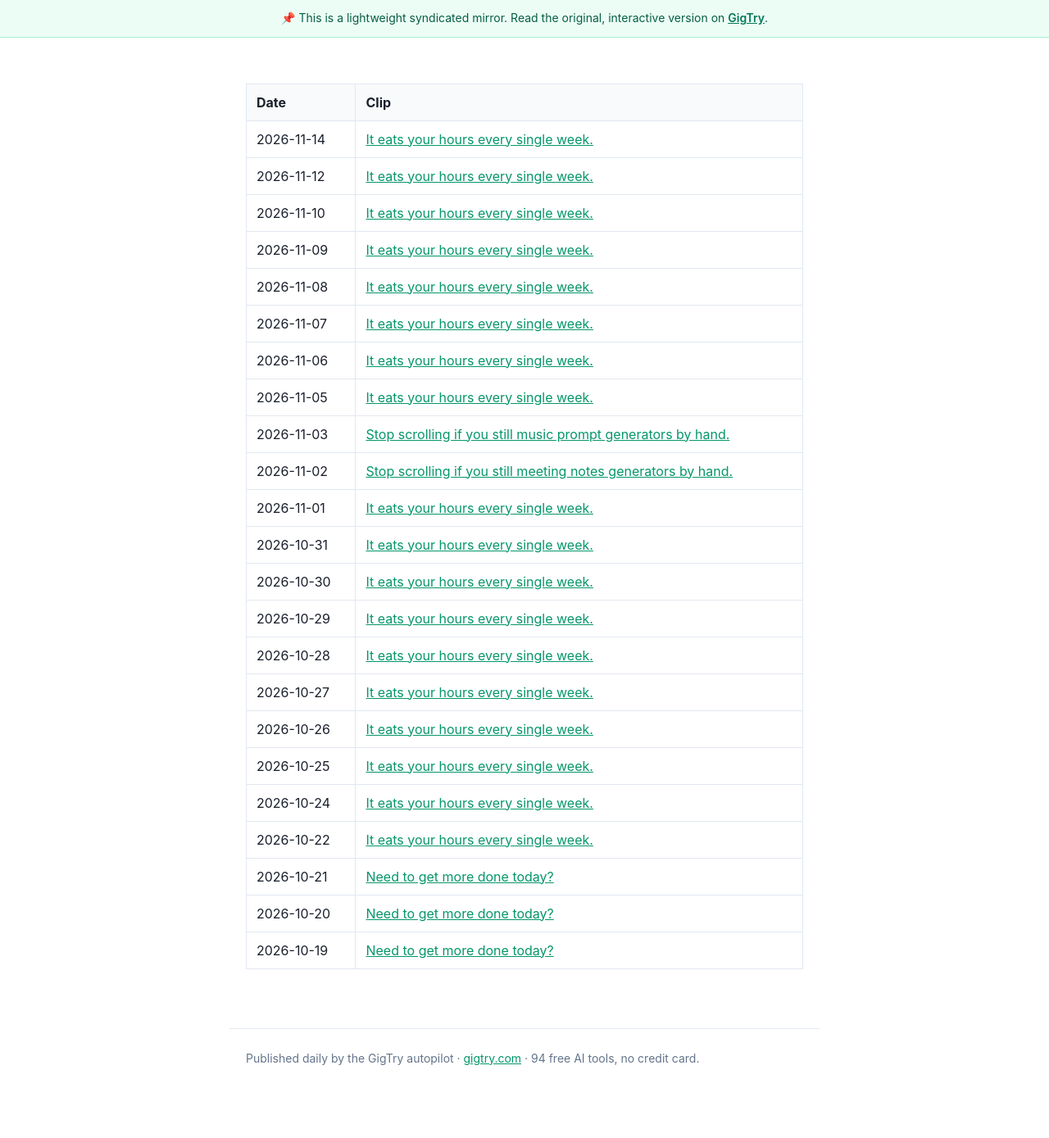
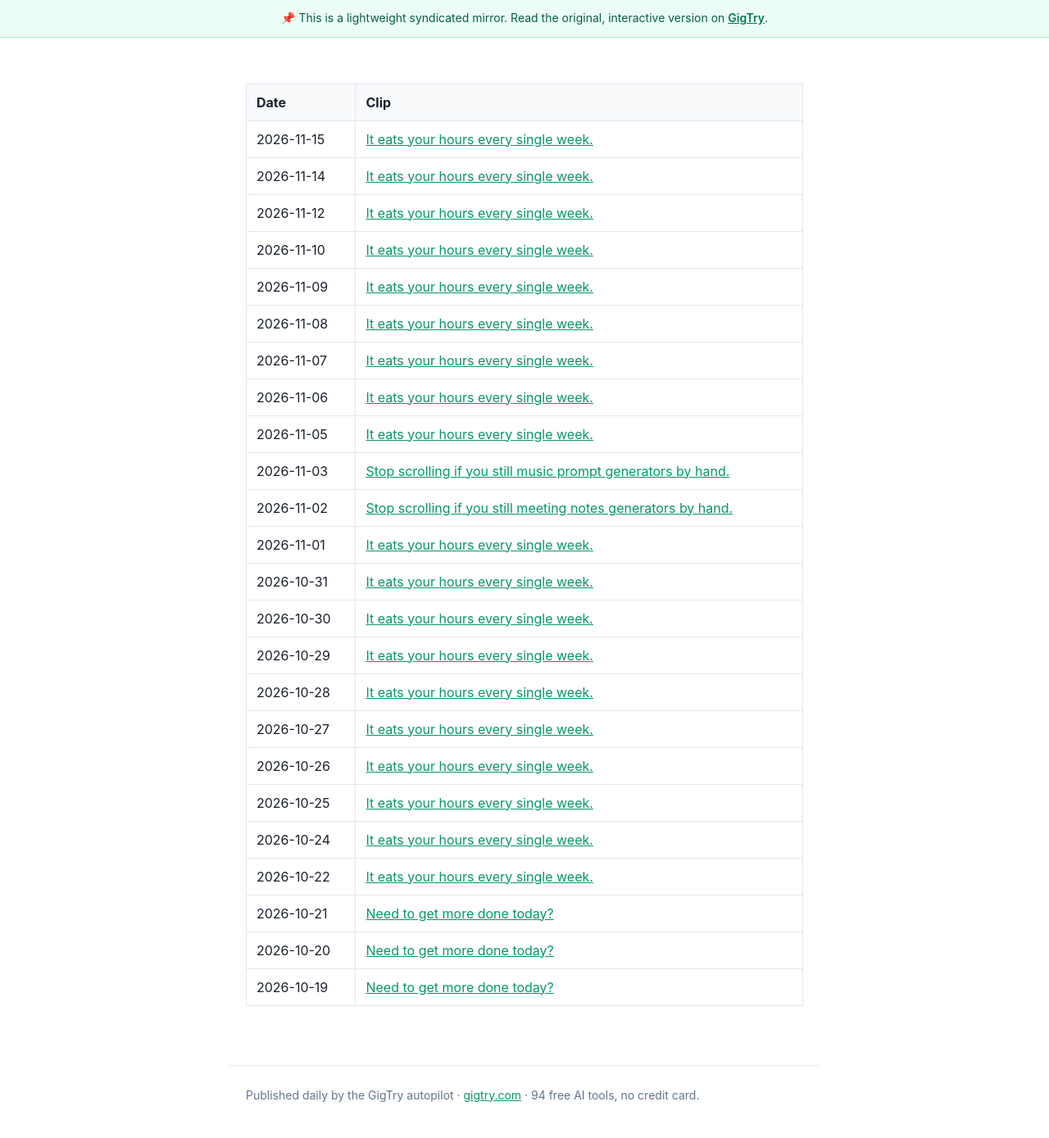
Before and after one commit to gigtryinfo-dev/gigtry-public, a Jekyll site: the page built from posts/clips/index.md, in a window 1280 px wide. Shown: the whole page at 82% size. Built offline with Jekyll 4.4.1, drawn with Linux system fonts in a browser that asks for light colours; before the commit the page ends 1344 px from its top, so only the background shows below that.

Commit message:
clips index: 2026-11-15

```diff
--- a/posts/clips/index.md
+++ b/posts/clips/index.md
@@ -7,6 +7,7 @@ mirror: gigtry-public
 
 | Date | Clip |
 |------|------|
+| 2026-11-15 | [It eats your hours every single week.](https://gigtryinfo-dev.github.io/gigtry-public/posts/clips/2026-11-15-clip-1.html) |
 | 2026-11-14 | [It eats your hours every single week.](https://gigtryinfo-dev.github.io/gigtry-public/posts/clips/2026-11-14-clip-1.html) |
 | 2026-11-12 | [It eats your hours every single week.](https://gigtryinfo-dev.github.io/gigtry-public/posts/clips/2026-11-12-clip-1.html) |
 | 2026-11-10 | [It eats your hours every single week.](https://gigtryinfo-dev.github.io/gigtry-public/posts/clips/2026-11-10-clip-1.html) |
```
